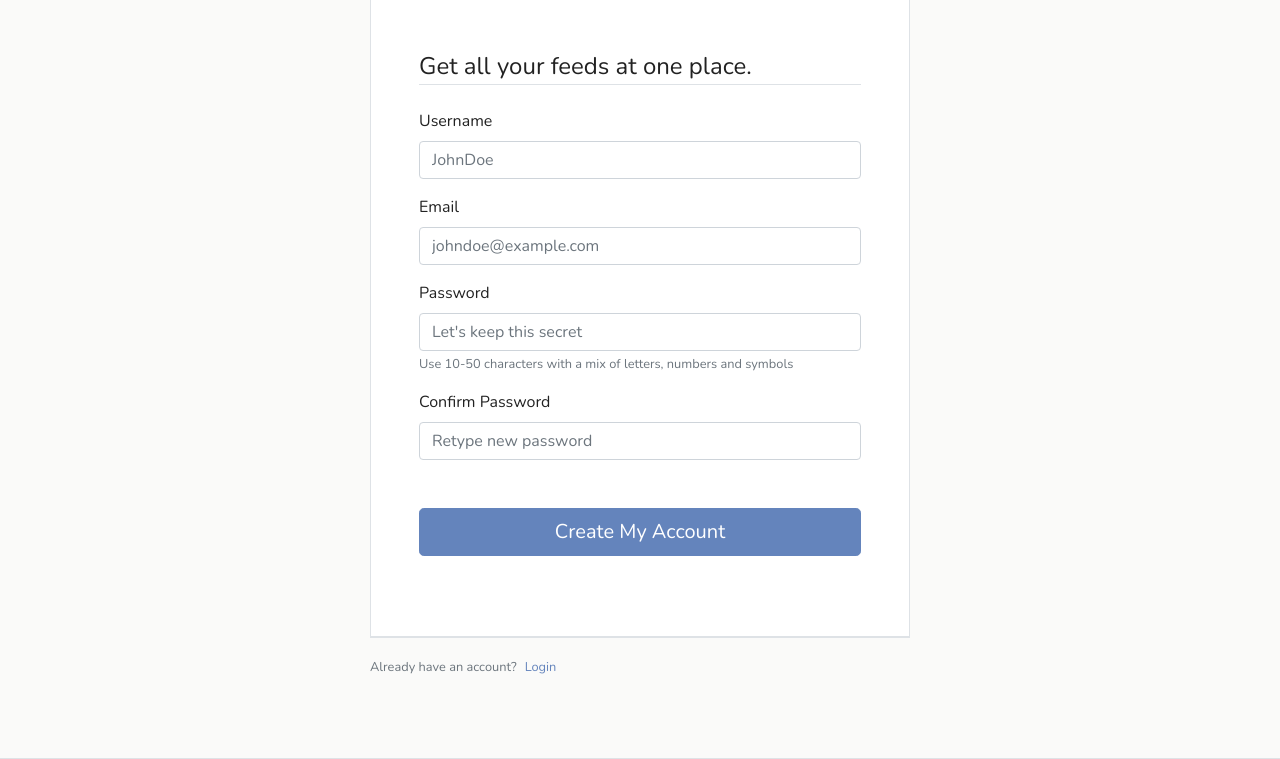
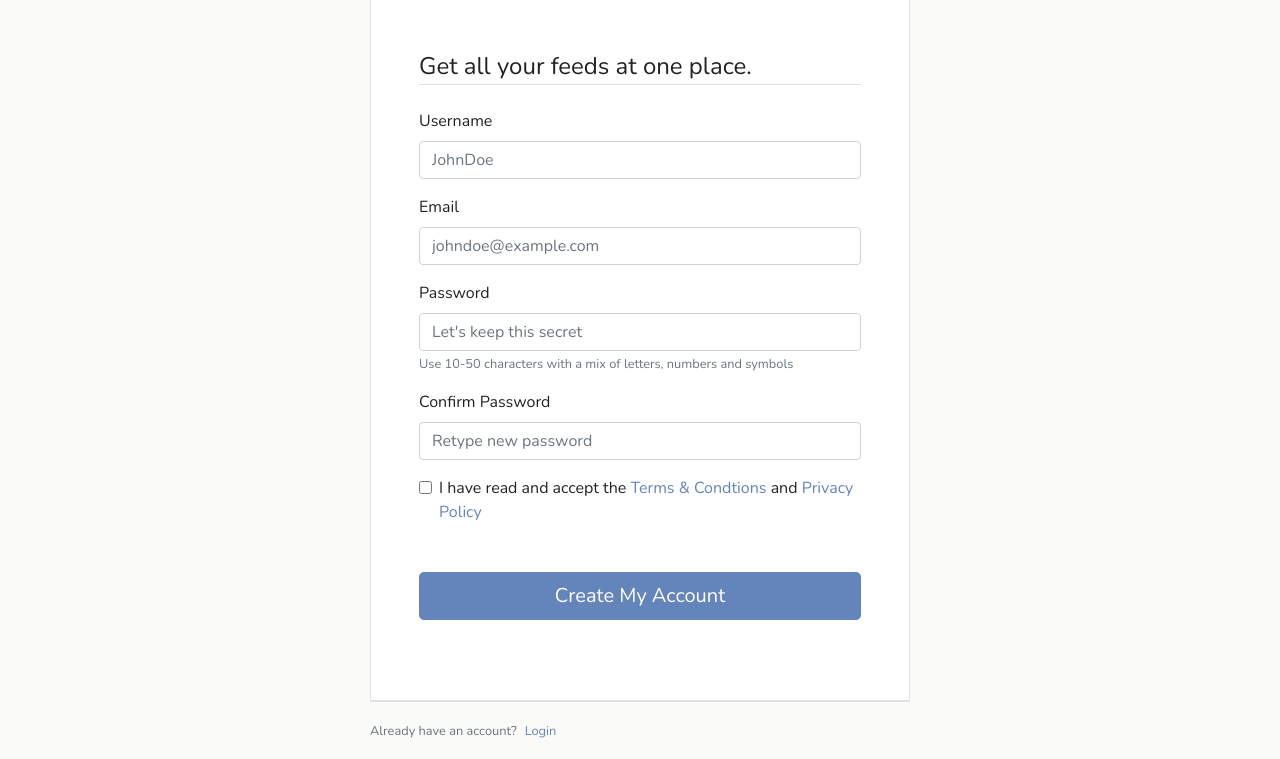
Before and after one commit to Ak5cel/feedforest, a Flask app: page /signup in a window 1280 px wide. Shown: the part 132-891 px from the top of the page. Run offline with Flask 2, Linux system fonts and the light colour scheme; data that the repository does not hold is empty; parts of the project's set-up code (start-up, migrations or seed data) failed here and were passed over; some libraries are stand-ins or nearby versions.

Commit message:
Add T&C and Privacy Policy checkbox to signup form

```diff
--- a/src/auth/forms.py
+++ b/src/auth/forms.py
@@ -21,6 +21,7 @@ class SignupForm(FlaskForm):
                              validators=[DataRequired(), Length(min=10, max=50)])
     confirm_password = PasswordField('Confirm Password',
                                      validators=[DataRequired(), EqualTo('password')])
+    accept_terms = BooleanField('I accept the Terms and Conditions', validators=[DataRequired()])
     submit = SubmitField('Sign up')
 
     def validate_username(self, username):
@@ -48,7 +49,7 @@ class RequestPasswordResetForm(FlaskForm):
 class PasswordResetForm(FlaskForm):
     password = PasswordField('New Password',
                              validators=[DataRequired(),
-                             Length(min=10, max=50, message='Password must be 10-50 characters long.')])
+                                         Length(min=10, max=50, message='Password must be 10-50 characters long.')])
     confirm_password = PasswordField('Confirm Password',
                                      validators=[DataRequired(), EqualTo('password', message='The two passwords do not match.')])
     submit = SubmitField('Reset Password')
--- a/src/templates/signup.html
+++ b/src/templates/signup.html
@@ -79,6 +79,15 @@
               {% endif %}
             </div>
             <div class="form-group">
+              <div class="form-check">
+                {{ form.accept_terms(class="form-check-input", type="checkbox", id="termsCheckBox")}}
+                <label for="termsCheckbox" class="form-check-label">
+                  I have read and accept the <a href="https://www.termsandconditionsgenerator.com/live.php?token=UTRBOFdEbwyLz8HPUiPio35wwUKywlkt">Terms & Condtions</a>
+                  and <a href="https://www.privacypolicygenerator.info/live.php?token=BddVUlkxasNIDD610vV778F1tje44wR8">Privacy Policy</a>
+                </label>
+              </div>
+            </div>
+            <div class="form-group">
               {{ form.submit(class="btn btn-primary btn-block btn-lg mt-5", value="Create My Account") }}
             </div>
           </fieldset>
```
